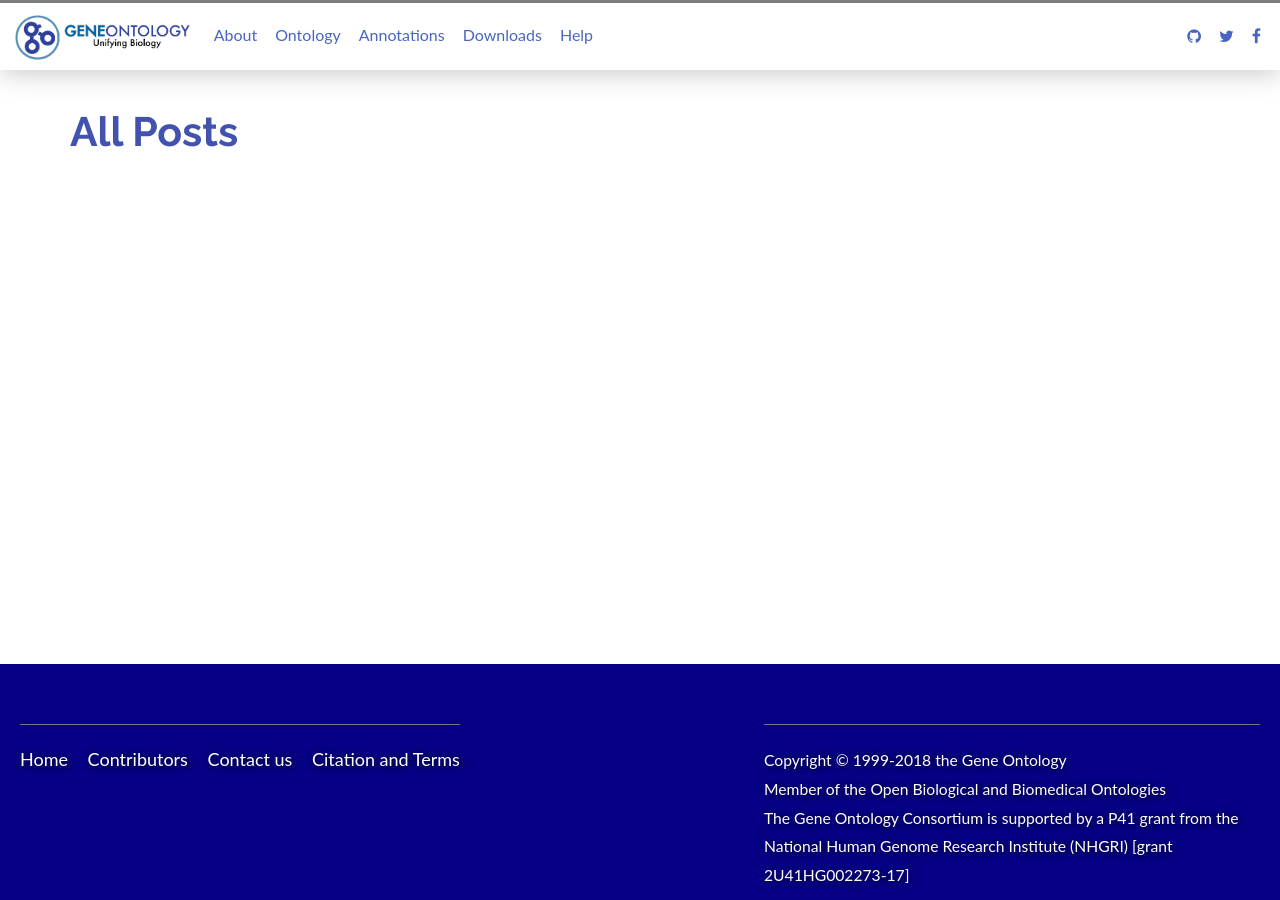
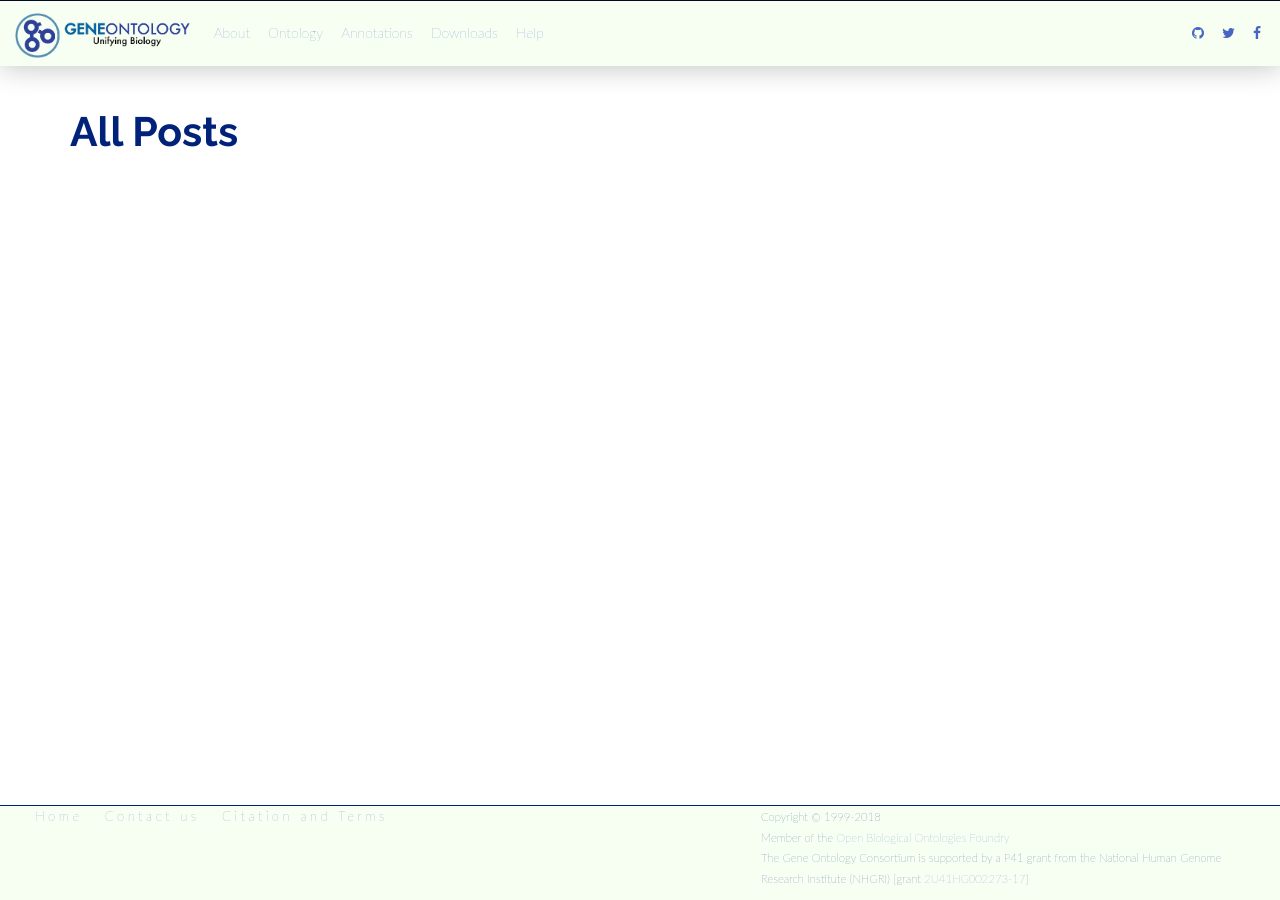
Before and after one commit to geneontology/geneontology.github.io, a Jekyll site: the page built from allposts.html, in a window 1280 px wide. Built offline with Jekyll 4.4.1, drawn with Linux system fonts in a browser that asks for light colours; nearby versions of some CDN libraries.

Commit message:
some images to consider and various layout things

```diff
--- a/_includes/footer.html
+++ b/_includes/footer.html
@@ -1,14 +1,11 @@
 
-<footer class="footer u-margin-top-xxxxlarge">
-	<div class="row" style="    background-color: rgba(7, 0, 134); padding-top: 6rem;	">
+<footer class="footer">
+	<div >
 		<div class="col-sm-6" style="padding-left: 35px; padding-right: 0px;">
 			<div class="footer__navigation">
 				<ul class="footer__list" style="padding-left: 0px;">
 					<li class="footer__item">
 						<a href="/" class="footer__link">Home</a>
-					</li>
-					<li class="footer__item">
-						<a href="/docs/contributors/" class="footer__link">Contributors</a>
 					</li>
 					<li class="footer__item">
 						<a href="http://help.geneontology.org" class="footer__link" target="blank">Contact us</a>
@@ -24,9 +21,9 @@
 			<p class="footer__copyright">
 				<small class="footer__text">
 					Copyright © 1999-2018
-					<a href="http://geneontology.org/"  class="footer__link" title="The Gene Ontology project website">the Gene Ontology</a>
-					<br> Member of the
-					<a href="http://www.obofoundry.org/"  class="footer__link" rel="external" title="Open Biological and Biomedical Ontologies" target="blank">Open Biological and Biomedical Ontologies</a>
+					<br>
+					Member of the
+					<a href="http://www.obofoundry.org/"  class="footer__link" rel="external" title="Open Biological Ontologies" target="blank">Open Biological Ontologies Foundry</a>
 					<br>
 					The Gene Ontology Consortium is supported by a P41 grant from the National Human Genome Research Institute (NHGRI) [grant
 					<a href="https://projectreporter.nih.gov/project_info_details.cfm?aid=9209989" rel="external" title="National Human Genome Research Institute grant 2U41HG002273-17" class="footer__link" target="blank">
--- a/_sass/custom/_base.scss
+++ b/_sass/custom/_base.scss
@@ -4,7 +4,7 @@
     box-sizing: border-box;
 
     font-family: "Lato", sans-serif;
-    font-weight: 400;
+    font-weight: 100;
     line-height: $default-line-height;
 
     outline: none;
--- a/_sass/custom/_layout.scss
+++ b/_sass/custom/_layout.scss
@@ -28,7 +28,7 @@
 }
 
 .navbar-container {
-    font-size: 16px;
+    font-size: 14px;
 }
 
 .page-content {
@@ -332,25 +332,20 @@
 
 .go-navbar {
     box-shadow: 1px 1px 29px rgba(0, 0, 0, 0.25);
-    // border-radius: 0px 0px 20px 20px;
+    background-color: #f7fff3;
     border-radius: 0px;
     padding-right: 10px;
     margin-top: 0px;
     border: none;
     border-color: none;
     border-top-style: inset;
-    border-top-color: lightgray;
-    border-top-width: 3px;
+    border-top-color: #002379;
+    border-top-width: 1px;
 }
 
 .go-search-bar {
     box-shadow: 1px 1px 9px navy;
 }
-
-
-
-
-
 
 .footer {
     // background-color: $color-grey-dark-3;
@@ -358,25 +353,26 @@
     // background-color: lightgrey;
     // background: linear-gradient(white, #4252af);
 
-    background-color: $gray-lighter;
-    color: $gray-dark;
-
+    background-color: #f7fff3;
+    border-top: 1px solid #002379;
+    color: #002379;
     position: absolute;
     bottom: 0;
     width: 100%;
 
-    background-color: transparent;
-    color: black;
-    font-size: 1.8rem;
+    /* background-color: transparent; */
+    /* color: black; */
+    /* Needs to match the header in color, font, size, etc. */
+    font-size: 13px;
 
     &__link {
-        color: white !important;
-        text-shadow: 1px 1px 9px black;
+        /* color: black !important; */
+        /* text-shadow: 1px 1px 9px black; */
     }
 
     &__text {
-        color: white !important;
-        text-shadow: 1px 1px 9px black;
+        /* color: #002379 !important; */
+        /* text-shadow: 1px 1px 9px black; */
     }
 
     &__logo-box {
@@ -390,8 +386,7 @@
     }
 
     &__navigation {
-        border-top: 1px solid $color-grey-dark;
-        padding-top: 2rem;
+        letter-spacing: 0.35rem;
         display: inline-block;
     }
 
@@ -427,8 +422,6 @@
     // }
 
     &__copyright {
-        border-top: 1px solid $color-grey-dark;
-        padding-top: 2rem;
         width: 80%;
         float: right;
     }
@@ -457,3 +450,20 @@
     outline: none !important;
     padding: 15px;
 }
+
+.card {
+  /* Add shadows to create the "card" effect */
+  box-shadow: 0 4px 8px 0 rgba(0,0,0,0.2);
+  /* box-shadow: 1px 1px 3px #888; */
+  transition: 0.3s;
+  width: 25%;
+  /* border: 1px solid gray; */
+  /* border-top: 10px solid green; */
+  min-height: 250px;
+  padding: 10px;
+  margin: 10px;
+
+  &__container {
+    padding: 2px 16px;
+  }
+}
--- a/_sass/custom/_typography.scss
+++ b/_sass/custom/_typography.scss
@@ -1,5 +1,5 @@
 h1 {
-  color: #4252af !important;
+  color: #002379 !important;
 }
 
 a {
@@ -65,6 +65,7 @@
 border-radius: 0px 20px 20px 0px;
 box-shadow: -5px 10px 29px black;
 // padding: 5px !important;
+background-color: #f7fff3;
 border: none;
 box-shadow: -5px 15px 29px;
 padding: 10px 20px !important;
```
Also changed, not shown: _docs/whoweare.md (+3 -3 lines), index.html (+39 -28 lines), img/abstract-network-graph.png (added), img/davinci.jpg (added), img/graph_image.jpg (added), 1 other file.
